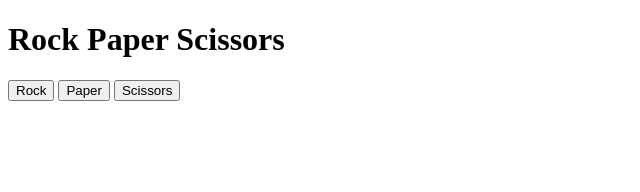
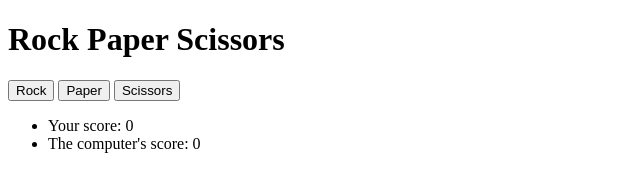
Before and after one commit to bafi-hng/odin-rock-paper-scissors, a plain HTML site: page index.html in a window 1280 px wide. Shown: the whole page, without its empty margins (0-640 px from the left). Drawn offline with Linux system fonts and the light colour scheme.

Commit message:
Add (unlimited) running score

```diff
--- a/index.html
+++ b/index.html
@@ -17,5 +17,12 @@
     </div>
 
     <div id="result"></div>
+
+    <div>
+        <ul>
+            <li>Your score: <span id="player-score"></span></li>
+            <li>The computer's score: <span id="computer-score"></span></li>
+        </ul>
+    </div>
 </body>
 </html>
--- a/javascript.js
+++ b/javascript.js
@@ -51,9 +51,16 @@ Or opposite
 IF both have same then to nothing
 */
 
-const body = document.querySelector("body")
+const body = document.querySelector("body");
 
-const div = document.querySelector("#result")
+const div = document.querySelector("#result");
+
+const player = document.querySelector("#player-score");
+player.textContent = humanScore.toString();
+
+const computer = document.querySelector("#computer-score");
+computer.textContent = computerScore.toString();
+
 
 
 function playRound(humanChoice, computerChoice) {
@@ -73,12 +80,14 @@ function playRound(humanChoice, computerChoice) {
     if (humanWon) {
         humanScore++;
         div.textContent = `You chose: ${humanChoice}. The computer chose: ${computerChoice}. You win!`;
-        return;
     } else {
         computerScore++;
         div.textContent = `You chose: ${humanChoice}. The computer chose: ${computerChoice}. You lose!`;
-        return;
     }
+
+    player.textContent = humanScore.toString();
+    computer.textContent = computerScore.toString();
+    return;
 
 }
 
```
